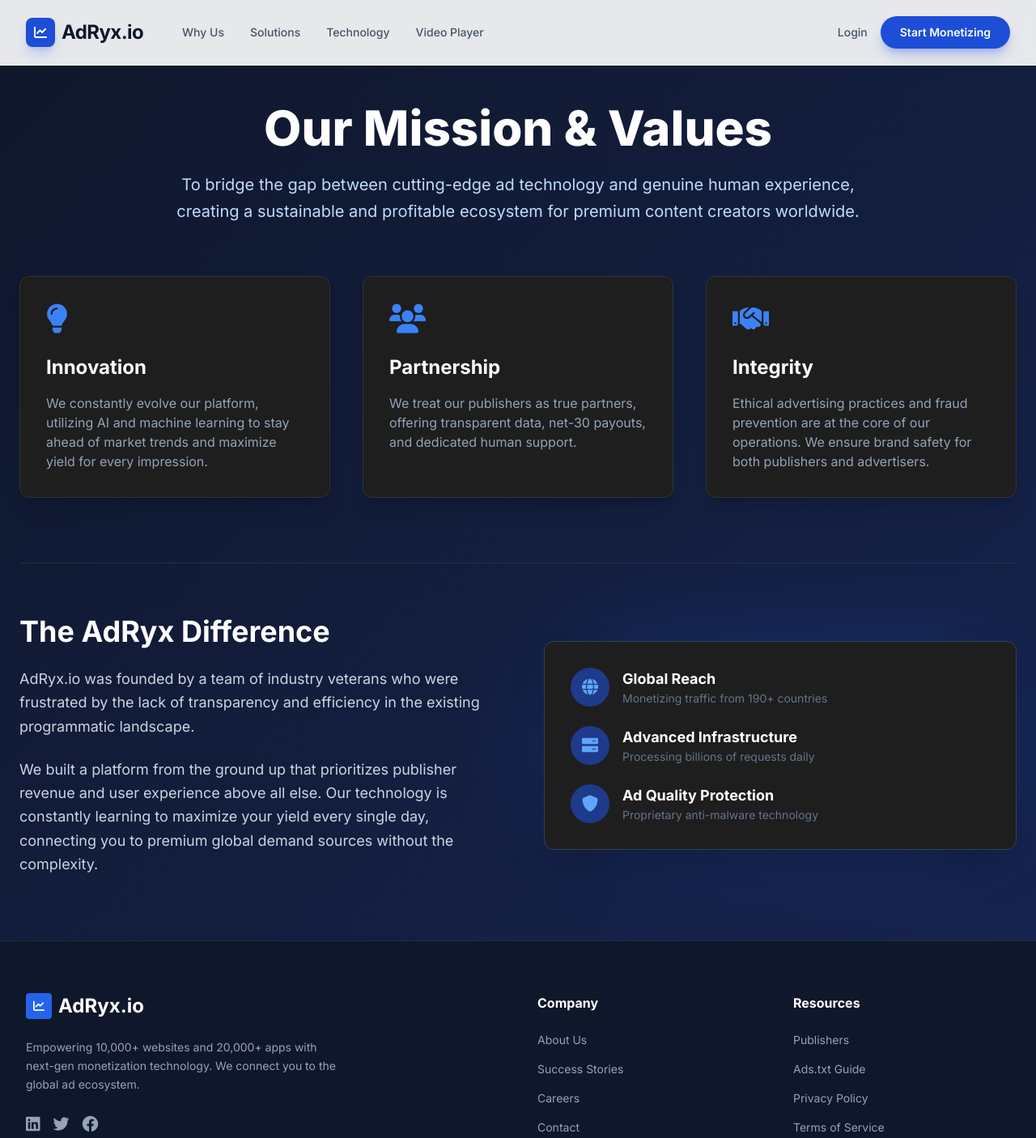
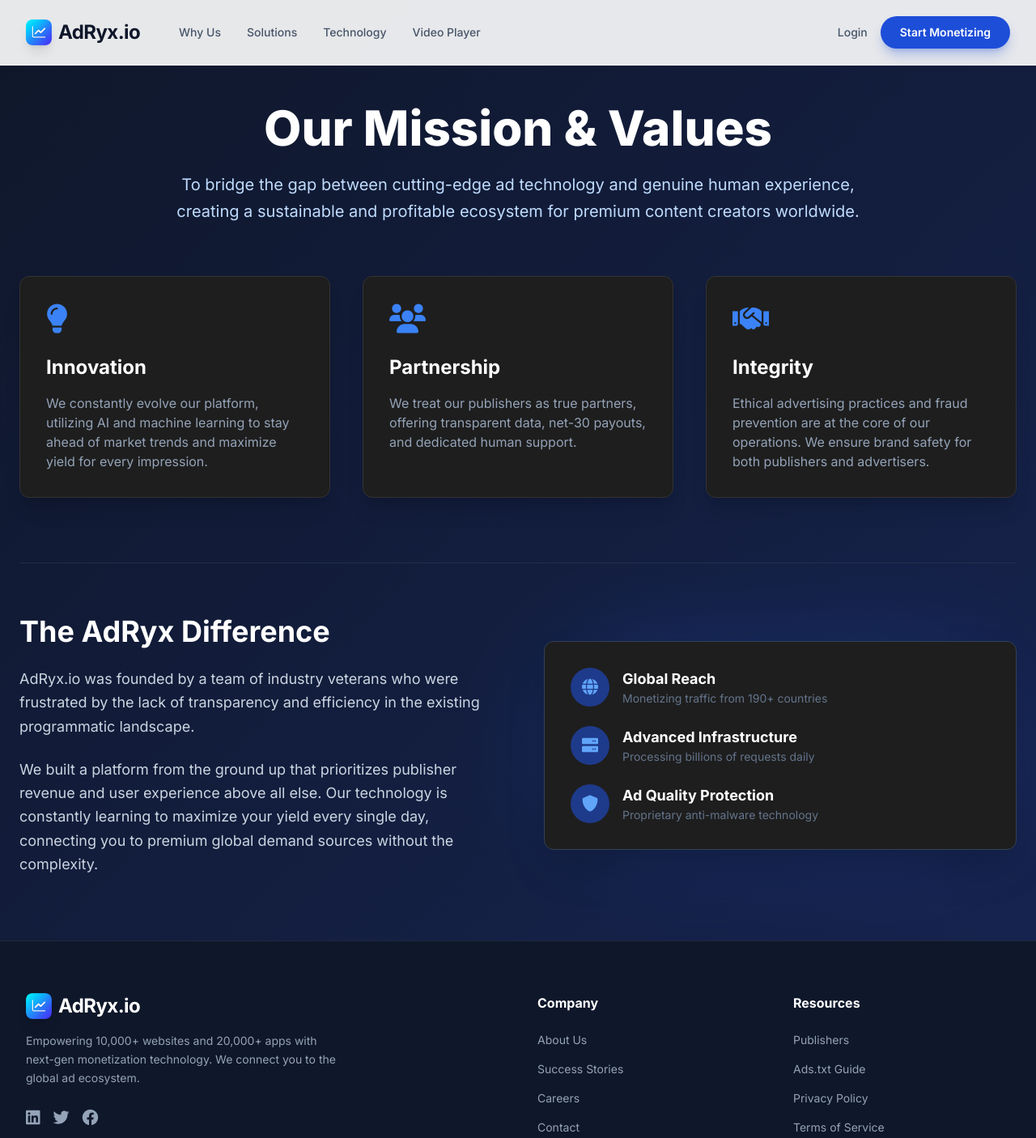
Before and after one commit to edrf93/project1931399111100101, a website: page about.html in a window 1280 px wide. Shown: the top 1406 px of the page at 81% size. Drawn offline with nearby package versions, Linux system fonts and the light colour scheme.

Commit message:
Add files via upload

```diff
--- a/about.html
+++ b/about.html
@@ -29,9 +29,7 @@
             <div class="flex justify-between h-20">
                 <div class="flex items-center">
                     <a href="index.html" class="flex-shrink-0 flex items-center gap-2 text-slate-900 hover:text-slate-900 no-underline">
-                        <div class="w-9 h-9 bg-blue-700 rounded-lg flex items-center justify-center text-white font-bold shadow-blue-500/30 shadow-lg">
-                            <i class="fas fa-chart-line"></i>
-                        </div>
+                        <img src="media/logo.png" alt="AdRyx.io Logo" class="h-8 w-8 rounded-lg shadow-lg">
                         <span class="font-bold text-2xl tracking-tight">AdRyx.io</span>
                     </a>
                     <div class="hidden md:ml-12 md:flex md:space-x-8">
@@ -50,6 +48,7 @@
             </div>
         </div>
     </nav>
+
 
     <main class="flex-grow pt-32 pb-20">
         <section class="max-w-7xl mx-auto px-6">
@@ -136,11 +135,9 @@
         <div class="max-w-7xl mx-auto px-4 sm:px-6 lg:px-8">
             <div class="grid grid-cols-1 md:grid-cols-4 gap-12 mb-12">
                 <div class="col-span-1 md:col-span-2">
-                    <div class="flex items-center gap-2 mb-6">
-                        <div class="w-8 h-8 bg-blue-600 rounded flex items-center justify-center text-white font-bold text-sm">
-                            <i class="fas fa-chart-line"></i>
-                        </div>
-                        <span class="font-bold text-2xl text-white">AdRyx.io</span>
+                    <div class="flex items-center space-x-2 mb-4">
+                        <img src="media/logo.png" alt="AdRyx.io Logo" class="h-8 w-8 rounded-lg shadow-lg">
+                        <span class="font-bold text-2xl text-white tracking-tight">AdRyx.io</span>
                     </div>
                     <p class="text-slate-400 text-sm max-w-sm leading-relaxed mb-6">
                         Empowering 10,000+ websites and 20,000+ apps with next-gen monetization technology. We connect you to the global ad ecosystem.
```
Also changed, not shown: adstxt.html (+5 -8 lines), careers.html (+5 -8 lines), contact.html (+6 -8 lines), index.html (+3 -5 lines), policy.html (+5 -8 lines), publishers.html (+5 -8 lines), success.html (+5 -8 lines), terms.html (+5 -8 lines).
